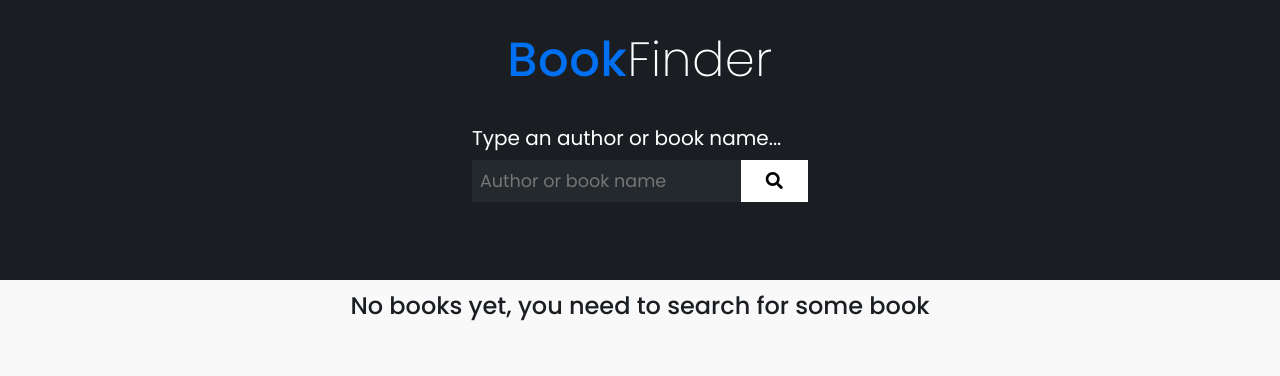
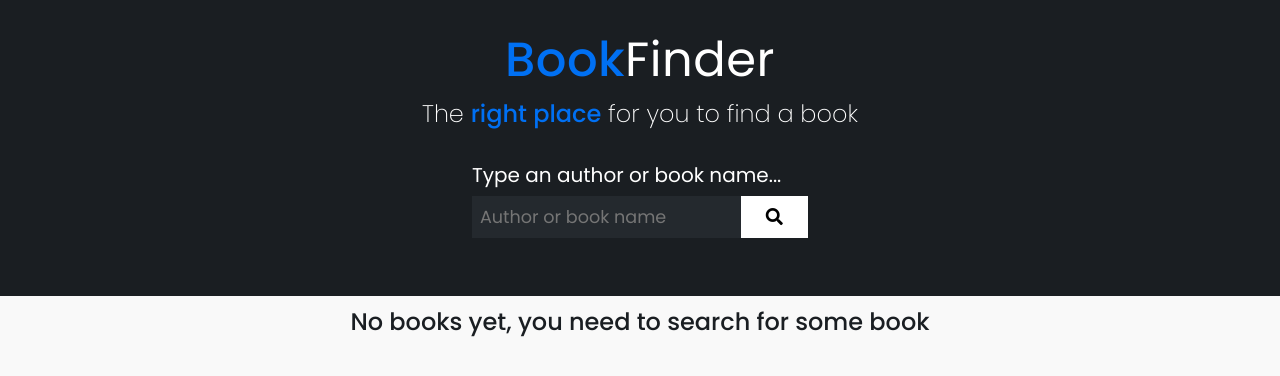
Before and after one commit to TiagoDiass/book-finder, a React (Create React App) app: page / in a window 1280 px wide. Shown: the top 376 px of the page. Built offline with nearby package versions, Linux system fonts and the light colour scheme.

Commit message:
mvp finished

```diff
--- a/src/pages/Main/index.js
+++ b/src/pages/Main/index.js
@@ -52,9 +52,14 @@ function Main() {
     <>
       <InputSection>
         <div className="container">
-          <h1 className="logo">
-            <span className="logo-blue">Book</span>Finder
-          </h1>
+          <div className="logo">
+            <h1>
+              <span className="logo-blue">Book</span>Finder
+            </h1>
+            <h2>
+              The <span className="logo-blue">right place</span> for you to find a book
+            </h2>
+          </div>
 
           <form onSubmit={handleSubmit}>
             <div className="label">
--- a/src/pages/Main/styles.js
+++ b/src/pages/Main/styles.js
@@ -22,7 +22,7 @@ const fadeFromBottom = keyframes`
 `;
 
 export const InputSection = styled.section`
-  height: 35vh;
+  height: 37vh;
 
   .container {
     width: 75%;
@@ -40,11 +40,20 @@ export const InputSection = styled.section`
   padding-top: 1.5rem;
   width: 100%;
 
-  h1.logo {
-    font-size: 3rem;
-    letter-spacing: 0.5px;
-    font-weight: 300;
-    margin-bottom: 1.7rem;
+  .logo {
+    margin-bottom: 1.8rem;
+    text-align: center;
+    color: var(--white);
+
+    h1 {
+      font-size: 3rem;
+      letter-spacing: 0.5px;
+      font-weight: 400;
+    }
+
+    h2 {
+      font-weight: 300;
+    }
 
     .logo-blue {
       color: var(--color-blue);
```
